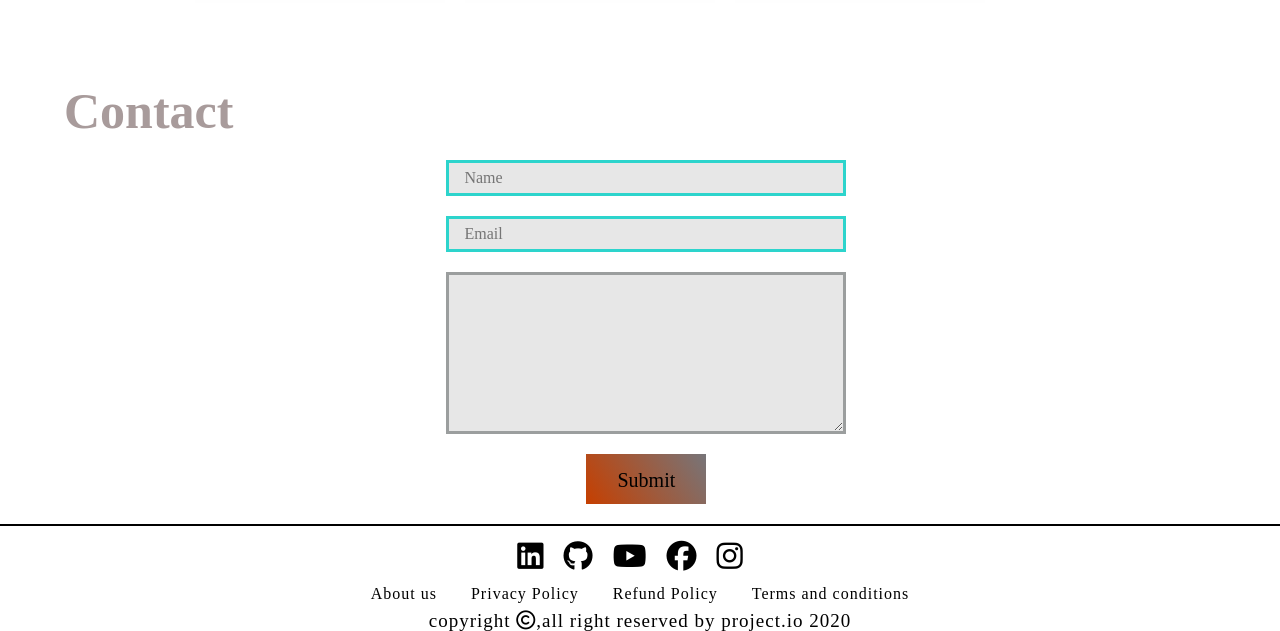
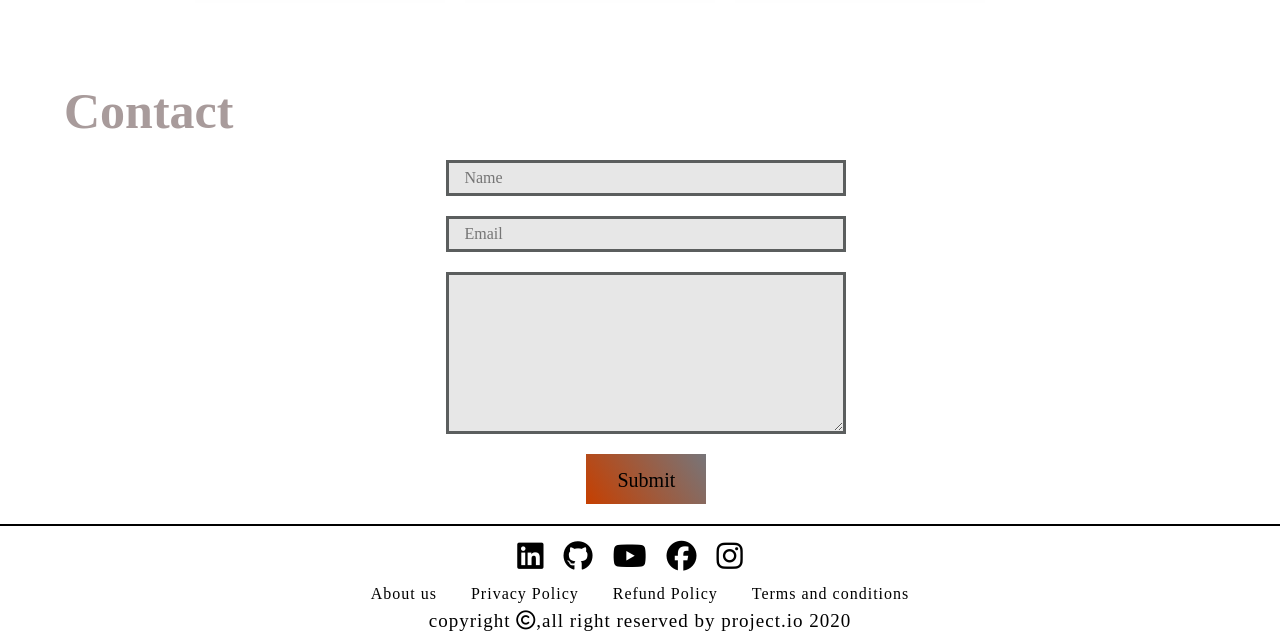
Before and after one commit to 100ravpatel/100ravpatel.io, a plain HTML site: page index.html in a window 1280 px wide. Shown: the part 1547-2178 px from the top of the page. Drawn offline with Linux system fonts and the light colour scheme.

Commit message:
Update style.css

```diff
--- a/style.css
+++ b/style.css
@@ -316,7 +316,7 @@ form input{
     height: 20px;
     padding:15px;
     background-color: rgb(231, 231, 231);
-    border: 3px solid #2dd4cc;
+    border: 3px solid #5b5e5e;
     margin: 20px 0;
     font-size:16px;
     position: relative;
@@ -329,7 +329,7 @@ textarea{
     width: 400px;
     padding:15px;
     background-color: rgb(231, 231, 231);
-    border: 3px solid #9b9e9e;
+    border: 3px solid #5b5e5e;
     margin: 20px 0;
     font-size:16px;
     position: relative;
```
